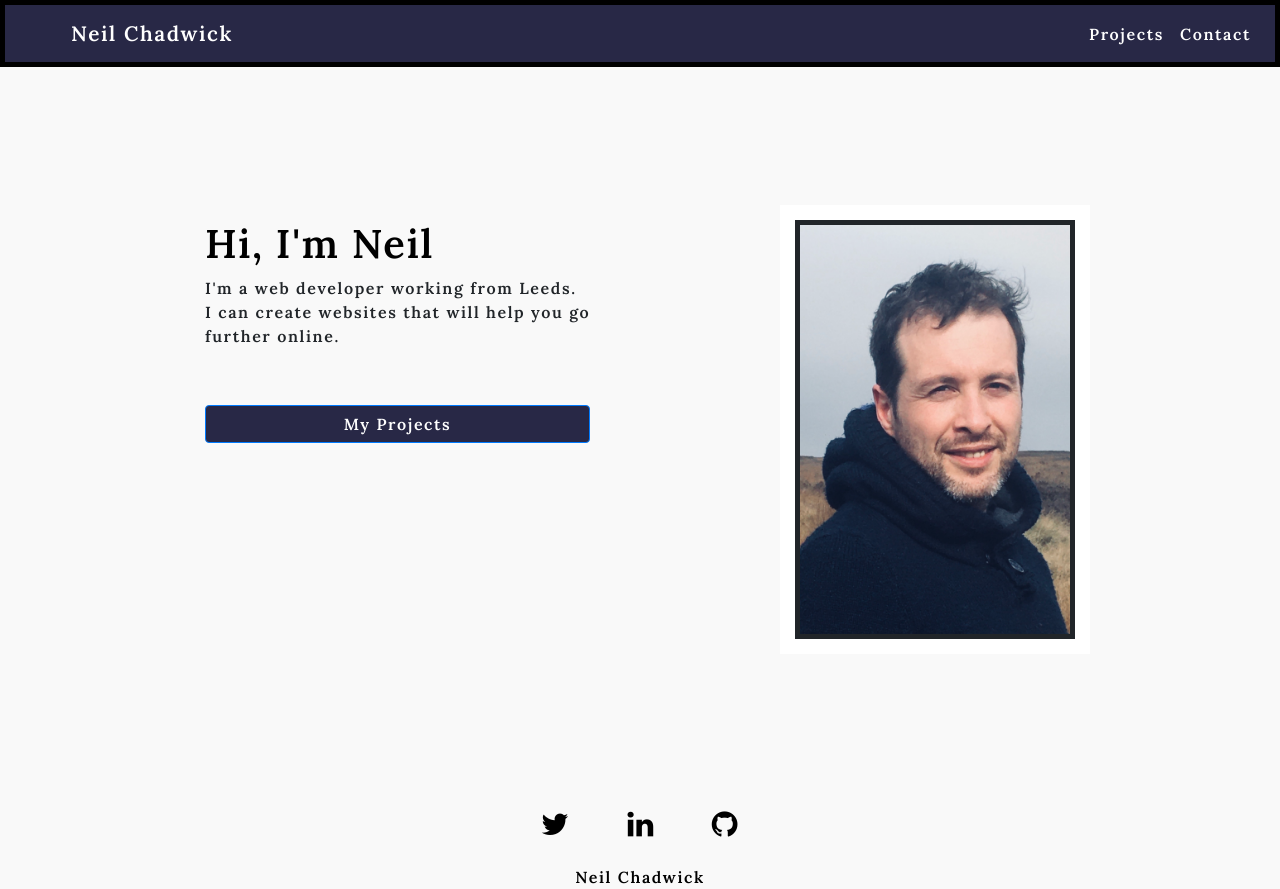
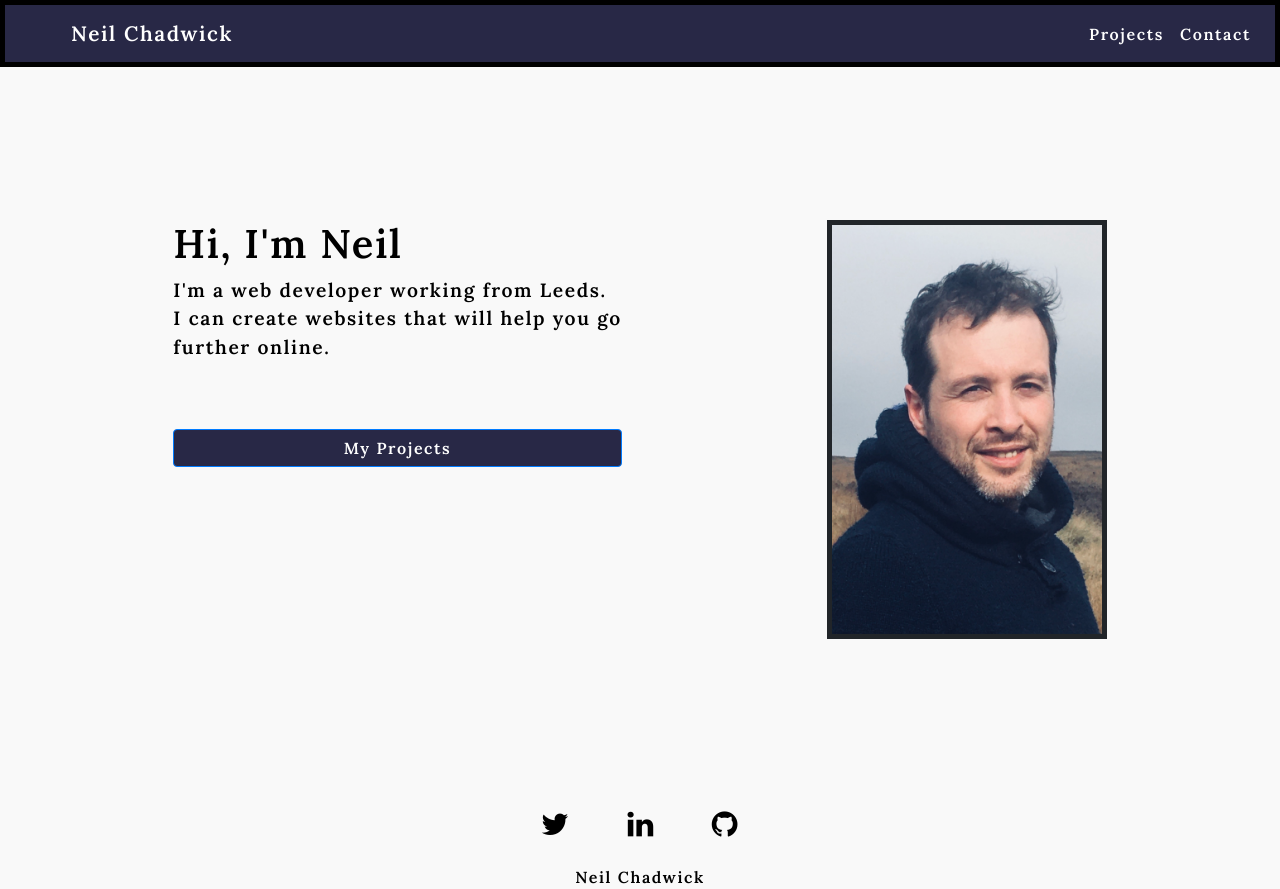
Before and after one commit to neilchadders/homepage, a plain HTML site: page index.html in a window 1280 px wide. Drawn offline with nearby package versions, Linux system fonts and the light colour scheme.

Commit message:
changing photo border style

```diff
--- a/index.html
+++ b/index.html
@@ -57,10 +57,10 @@
         <section class = "article-container col-lg=6 ">
           <header class = "home-title">
 
-            <h1 class =>Hi, I'm Neil</h1>
+            <h1 class>Hi, I'm Neil</h1>
           </header>
 
-    <article = "intro">
+    <article class  = "intro">
       <p>I'm a web developer working from Leeds.<br> I can create websites that will help you go<br> further online.</br></p>
       <a class="btn btn-primary justify-content-center projects-btn" href="projects.html" role="button">My Projects</a>
 
--- a/stle.css
+++ b/stle.css
@@ -77,7 +77,7 @@ body{
     max-width: 280px;
     border:solid;
     border-width: 5px;
-    outline: 15px solid white;
+
 }
 
 .footer-tag {
```
Also changed, not shown: projects.html (+3 -1 lines).
